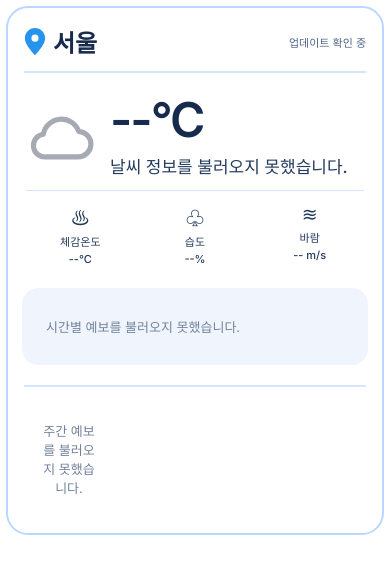
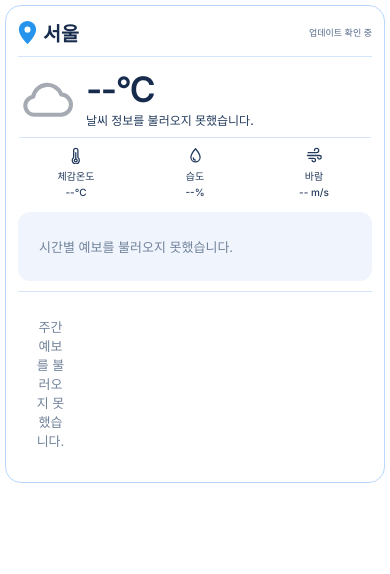
Before and after one commit to oneday8462-code/my-weather-widget, a plain HTML site: page index.html in a window 390 px wide. Drawn offline with Linux system fonts and the light colour scheme; no server answers.

Commit message:
Update index.html

```diff
--- a/index.html
+++ b/index.html
@@ -16,11 +16,12 @@ html, body {
 }
 
 body {
-  padding: 12px;
+  padding: 8px;
   color: #172b4d;
   font-family: Inter, 'Noto Sans KR', sans-serif;
 }
 
+/* 확대/축소 트릭 없이 컨테이너 폭에 맞춰 반응형으로 표시 */
 .weather-app {
   width: 100%;
   max-width: 1100px;
@@ -31,10 +32,10 @@ body {
   position: relative;
   width: 100%;
   overflow: hidden;
-  padding: clamp(18px, 2.5vw, 30px);
+  padding: clamp(12px, 1.7vw, 18px);
   background: #fff;
-  border: 2px solid #b9d8ff;
-  border-radius: 30px;
+  border: 1.5px solid #b9d8ff;
+  border-radius: 19px;
   box-shadow: none;
 }
 
@@ -43,9 +44,9 @@ body {
   display: flex;
   align-items: center;
   justify-content: space-between;
-  gap: 16px;
-  padding-bottom: 16px;
-  border-bottom: 2px solid #d5e5fb;
+  gap: 10px;
+  padding-bottom: 10px;
+  border-bottom: 1px solid #d5e5fb;
 }
 
 .location-area {
@@ -58,22 +59,22 @@ body {
 .city-trigger {
   display: inline-flex;
   align-items: center;
-  gap: 12px;
+  gap: 8px;
   max-width: 100%;
   padding: 0;
   border: 0;
   background: transparent;
   color: #172b4d;
   font: inherit;
-  font-size: clamp(24px, 4vw, 38px);
+  font-size: clamp(19px, 2.8vw, 27px);
   font-weight: 700;
   cursor: pointer;
 }
 
 .pin-icon {
   flex: 0 0 auto;
-  width: 28px;
-  height: 34px;
+  width: 21px;
+  height: 26px;
   fill: #2694ed;
 }
 
@@ -86,7 +87,7 @@ body {
 .updated {
   flex: 0 0 auto;
   color: #526789;
-  font-size: clamp(11px, 1.8vw, 16px);
+  font-size: clamp(10px, 1.3vw, 12px);
   text-align: right;
 }
 
@@ -166,10 +167,10 @@ body {
 /* 현재 날씨 */
 .current-weather {
   display: grid;
-  grid-template-columns: minmax(100px, 1fr) minmax(150px, 1.15fr) minmax(190px, 1.25fr);
+  grid-template-columns: minmax(72px, 1fr) minmax(110px, 1.15fr) minmax(145px, 1.25fr);
   align-items: center;
-  gap: clamp(12px, 2.5vw, 28px);
-  padding: clamp(22px, 3vw, 34px) 8px;
+  gap: clamp(9px, 1.6vw, 17px);
+  padding: clamp(14px, 2vw, 21px) 5px;
 }
 
 .current-icon-area {
@@ -181,41 +182,41 @@ body {
 
 .current-icon svg {
   display: block;
-  width: clamp(76px, 12vw, 132px);
-  height: clamp(76px, 12vw, 132px);
+  width: clamp(54px, 7.2vw, 80px);
+  height: clamp(54px, 7.2vw, 80px);
 }
 
 .current-main { min-width: 0; }
 
 .temperature {
   color: #172b4d;
-  font-size: clamp(48px, 8vw, 88px);
+  font-size: clamp(34px, 5.2vw, 54px);
   font-weight: 600;
-  letter-spacing: -4px;
+  letter-spacing: -2px;
   line-height: 1.05;
   white-space: nowrap;
 }
 
 .condition {
-  margin-top: 8px;
+  margin-top: 5px;
   color: #233b5d;
-  font-size: clamp(17px, 2.8vw, 27px);
+  font-size: clamp(13px, 1.8vw, 17px);
   font-weight: 500;
 }
 
 .weather-details {
   display: grid;
-  gap: 12px;
-  padding-left: clamp(14px, 2.5vw, 28px);
-  border-left: 2px solid #b9d5fa;
+  gap: 8px;
+  padding-left: clamp(10px, 1.7vw, 18px);
+  border-left: 1px solid #b9d5fa;
 }
 
 .detail-row {
   display: flex;
   align-items: center;
-  gap: 12px;
+  gap: 8px;
   color: #233b5d;
-  font-size: clamp(14px, 2.3vw, 22px);
+  font-size: clamp(11px, 1.5vw, 14px);
   white-space: nowrap;
 }
 
@@ -223,9 +224,21 @@ body {
   display: inline-flex;
   align-items: center;
   justify-content: center;
-  width: 28px;
+  flex: 0 0 21px;
+  width: 21px;
+  height: 21px;
   color: #233b5d;
-  font-size: 24px;
+}
+
+.detail-icon svg {
+  display: block;
+  width: 19px;
+  height: 19px;
+  fill: none;
+  stroke: currentColor;
+  stroke-width: 1.8;
+  stroke-linecap: round;
+  stroke-linejoin: round;
 }
 
 .detail-value { font-weight: 500; }
@@ -233,8 +246,8 @@ body {
 /* 시간별 예보 */
 .hourly-section {
   position: relative;
-  padding: 18px 12px;
-  border-radius: 22px;
+  padding: 11px 8px;
+  border-radius: 14px;
   background: #f0f5fd;
 }
 
@@ -249,13 +262,13 @@ body {
 
 .hour-item {
   flex: 0 0 16.6667%;
-  min-width: 82px;
+  min-width: 66px;
   display: flex;
   flex-direction: column;
   align-items: center;
   justify-content: center;
-  gap: 10px;
-  padding: 4px 8px;
+  gap: 7px;
+  padding: 3px 5px;
   text-align: center;
 }
 
@@ -265,19 +278,19 @@ body {
 
 .hour-time {
   color: #526789;
-  font-size: clamp(13px, 2vw, 19px);
+  font-size: clamp(11px, 1.4vw, 14px);
   white-space: nowrap;
 }
 
 .hour-icon svg {
   display: block;
-  width: clamp(30px, 4.5vw, 48px);
-  height: clamp(30px, 4.5vw, 48px);
+  width: clamp(24px, 3vw, 34px);
+  height: clamp(24px, 3vw, 34px);
 }
 
 .hour-temp {
   color: #172b4d;
-  font-size: clamp(16px, 2.5vw, 23px);
+  font-size: clamp(13px, 1.6vw, 16px);
   font-weight: 600;
   white-space: nowrap;
 }
@@ -292,9 +305,9 @@ body {
 
 /* 주간 예보 */
 .weekly-section {
-  margin-top: 20px;
-  padding-top: 18px;
-  border-top: 2px solid #d5e5fb;
+  margin-top: 13px;
+  padding-top: 12px;
+  border-top: 1px solid #d5e5fb;
 }
 
 .weekly-scroll {
@@ -309,7 +322,7 @@ body {
 .weekly-list {
   display: grid;
   grid-template-columns: repeat(7, minmax(0, 1fr));
-  min-width: 630px;
+  min-width: 490px;
 }
 
 .week-row {
@@ -318,8 +331,8 @@ body {
   flex-direction: column;
   align-items: center;
   justify-content: space-between;
-  gap: 12px;
-  padding: 6px 8px 8px;
+  gap: 8px;
+  padding: 4px 5px 6px;
   text-align: center;
 }
 
@@ -329,7 +342,7 @@ body {
 
 .week-date {
   color: #203653;
-  font-size: clamp(12px, 1.8vw, 17px);
+  font-size: clamp(10px, 1.35vw, 13px);
   font-weight: 500;
   line-height: 1.45;
   white-space: nowrap;
@@ -337,27 +350,27 @@ body {
 
 .week-icon svg {
   display: block;
-  width: clamp(34px, 4.5vw, 52px);
-  height: clamp(34px, 4.5vw, 52px);
+  width: clamp(26px, 3.2vw, 38px);
+  height: clamp(26px, 3.2vw, 38px);
 }
 
 .week-temperatures {
   display: flex;
   align-items: baseline;
   justify-content: center;
-  gap: 7px;
+  gap: 5px;
   white-space: nowrap;
 }
 
 .week-high {
   color: #203653;
-  font-size: clamp(15px, 2vw, 21px);
+  font-size: clamp(12px, 1.5vw, 16px);
   font-weight: 700;
 }
 
 .week-low {
   color: #687d99;
-  font-size: clamp(14px, 1.9vw, 20px);
+  font-size: clamp(11px, 1.4vw, 15px);
   font-weight: 400;
 }
 
@@ -368,41 +381,43 @@ body {
   text-align: center;
 }
 
+
+@media (min-width: 621px) and (max-width: 850px) {
+  .current-weather {
+    grid-template-columns: minmax(62px, .8fr) minmax(100px, 1fr) minmax(135px, 1.2fr);
+    gap: 10px;
+  }
+  .detail-row { gap: 6px; }
+}
+
 @media (max-width: 620px) {
-  body { padding: 6px; }
+  body { padding: 5px; }
 
   .weather-card {
-    padding: 16px;
-    border-radius: 22px;
+    padding: 12px;
+    border-radius: 16px;
   }
 
-  .header { padding-bottom: 12px; }
+  .header { padding-bottom: 9px; }
+  .city-trigger { gap: 6px; font-size: clamp(17px, 5vw, 22px); }
+  .pin-icon { width: 19px; height: 23px; }
+  .updated { font-size: 9px; }
 
-  .city-trigger { gap: 7px; }
-
-  .pin-icon {
-    width: 22px;
-    height: 27px;
+  .current-weather {
+    grid-template-columns: 58px minmax(85px, 1fr);
+    gap: 9px;
+    padding: 14px 1px;
   }
 
-  .current-weather {
-    grid-template-columns: 72px minmax(100px, 1fr);
-    gap: 12px;
-    padding: 22px 2px;
-  }
-
-  .current-icon svg {
-    width: 68px;
-    height: 68px;
-  }
-
-  .temperature { letter-spacing: -2px; }
+  .current-icon svg { width: 54px; height: 54px; }
+  .temperature { font-size: clamp(32px, 9vw, 43px); letter-spacing: -1.5px; }
+  .condition { margin-top: 3px; font-size: 12px; }
 
   .weather-details {
     grid-column: 1 / -1;
     grid-template-columns: repeat(3, minmax(0, 1fr));
-    gap: 6px;
-    padding: 12px 0 0;
+    gap: 5px;
+    padding: 9px 0 0;
     border-left: 0;
     border-top: 1px solid #d5e5fb;
   }
@@ -410,29 +425,47 @@ body {
   .detail-row {
     flex-direction: column;
     gap: 3px;
-    font-size: 11px;
+    font-size: 10px;
     white-space: normal;
     text-align: center;
   }
 
   .detail-icon {
-    width: auto;
-    font-size: 19px;
+    flex-basis: 18px;
+    width: 18px;
+    height: 18px;
   }
 
+  .detail-icon svg { width: 17px; height: 17px; }
+
   .hourly-section {
-    margin: 0 -2px;
-    padding: 13px 8px;
-    border-radius: 16px;
+    margin: 0;
+    padding: 9px 5px;
+    border-radius: 12px;
   }
 
   .hour-item {
     flex-basis: 25%;
-    min-width: 70px;
-    gap: 7px;
+    min-width: 60px;
+    gap: 6px;
+    padding: 3px;
   }
 
-  .weekly-list { min-width: 630px; }
+  .hour-time { font-size: 10px; }
+  .hour-icon svg { width: 25px; height: 25px; }
+  .hour-temp { font-size: 12px; }
+
+  .weekly-section {
+    margin-top: 10px;
+    padding-top: 9px;
+  }
+
+  .weekly-list { min-width: 455px; }
+  .week-row { gap: 6px; padding: 3px 2px 5px; }
+  .week-date { font-size: 10px; }
+  .week-icon svg { width: 27px; height: 27px; }
+  .week-temperatures { gap: 4px; }
+  .week-high, .week-low { font-size: 11px; }
 }
 
 @media (prefers-reduced-motion: reduce) {
@@ -472,17 +505,23 @@ body {
       </div>
       <div class="weather-details">
         <div class="detail-row">
-          <span class="detail-icon">♨</span>
+          <span class="detail-icon" aria-hidden="true">
+            <svg viewBox="0 0 24 24"><path d="M14 14.8V5a3 3 0 0 0-6 0v9.8a5 5 0 1 0 6 0Z"/><path d="M11 8v9"/><path d="M11 17a2 2 0 1 0 0 4 2 2 0 0 0 0-4Z"/></svg>
+          </span>
           <span>체감온도</span>
           <span id="feelsLike" class="detail-value">--°C</span>
         </div>
         <div class="detail-row">
-          <span class="detail-icon">♧</span>
+          <span class="detail-icon" aria-hidden="true">
+            <svg viewBox="0 0 24 24"><path d="M12 2.5S5.5 10 5.5 14.5a6.5 6.5 0 0 0 13 0C18.5 10 12 2.5 12 2.5Z"/><path d="M9 15.5a3 3 0 0 0 3 3"/></svg>
+          </span>
           <span>습도</span>
           <span id="humidity" class="detail-value">--%</span>
         </div>
         <div class="detail-row">
-          <span class="detail-icon">≋</span>
+          <span class="detail-icon" aria-hidden="true">
+            <svg viewBox="0 0 24 24"><path d="M3 8h12a3 3 0 1 0-3-3"/><path d="M2 12h17a2.5 2.5 0 1 1-2.5 2.5"/><path d="M4 16h7a2.5 2.5 0 1 1-2.5 2.5"/></svg>
+          </span>
           <span>바람</span>
           <span id="wind" class="detail-value">-- m/s</span>
         </div>
```
